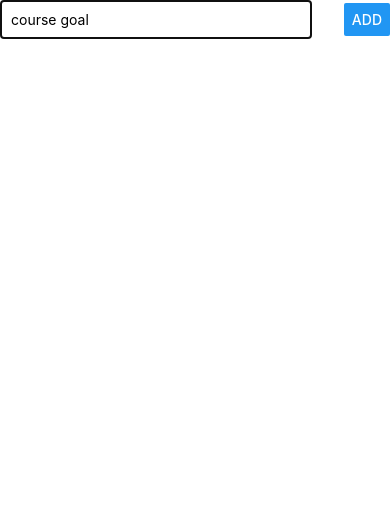
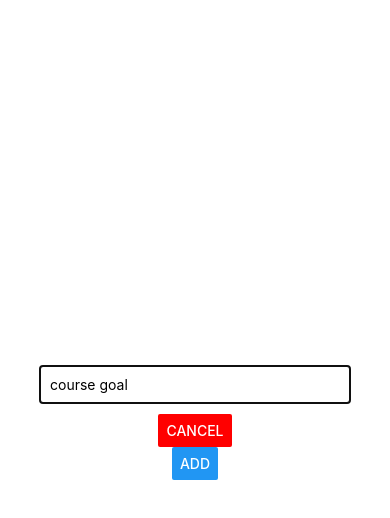
Before and after one commit to mansourlotfi/RN-Maximilian, a React Native app: screen / in a window 390 px wide. Shown: the top 518 px of the page. Built offline with nearby package versions, Linux system fonts and the light colour scheme.

Commit message:
closing modal added

```diff
--- a/App.js
+++ b/App.js
@@ -13,17 +13,21 @@
 
   const addGoalHandler = goalTitle => {
     setCourseGouals(currentGoals => [...currentGoals,{id: Math.random().toString(), value : goalTitle}])
+    setIsAddMod(false)
   };
   const removeGoalHandler = goalId => {
     setCourseGouals(currentGoals => {
       return currentGoals.filter((goal) => goal.id !== goalId)
     })
   }
+  const cancelGoalAditionHandler = () => {
+    setIsAddMod(false)
+  }
 
   return (
     <View style={styles.screen}>
       <Button title='Add new goal' onPress={() => setIsAddMod(true)} />
-      <GoalInput visible={isAddMod} onAddGoal={addGoalHandler} />
+      <GoalInput visible={isAddMod} onAddGoal={addGoalHandler} onCancel={cancelGoalAditionHandler} />
 
     {/* scroolView is good for limited list items but coz performance problem if use in long list items. for long list must use flatlist
     <ScrollView>
--- a/components/GoalInput.js
+++ b/components/GoalInput.js
@@ -7,6 +7,11 @@
     const goalInputHandler = (enteredText) => {
         setEnteredGoal(enteredText)
       };
+      const addGoalHandler = () => {
+        props.onAddGoal(enteredGoal);
+        setEnteredGoal('');
+      };
+
 
     return (
         <Modal visible={props.visible} animationType='slide'>
@@ -16,7 +21,8 @@
         style={styles.input}
         onChangeText={goalInputHandler}
         value={enteredGoal} />
-        <Button title='ADD' onPress={props.onAddGoal.bind(this,enteredGoal)} />
+        <Button title='cancel' color='red' onPress={props.onCancel} />
+        <Button title='ADD' onPress={addGoalHandler} />
       </View>
       </Modal>
       )
@@ -25,14 +31,15 @@
 
 const styles = StyleSheet.create({
     inputContainer:{
-        flexDirection: 'row',
-         justifyContent: 'space-between',
+        flex: 1,
+         justifyContent: 'center',
          alignItems: 'center'
         },
     input: {
           width: '80%' ,
           borderColor: 'black',
           borderWidth: 1,
-          padding: 10
+          padding: 10,
+          marginBottom: 10
       },
 });
```
